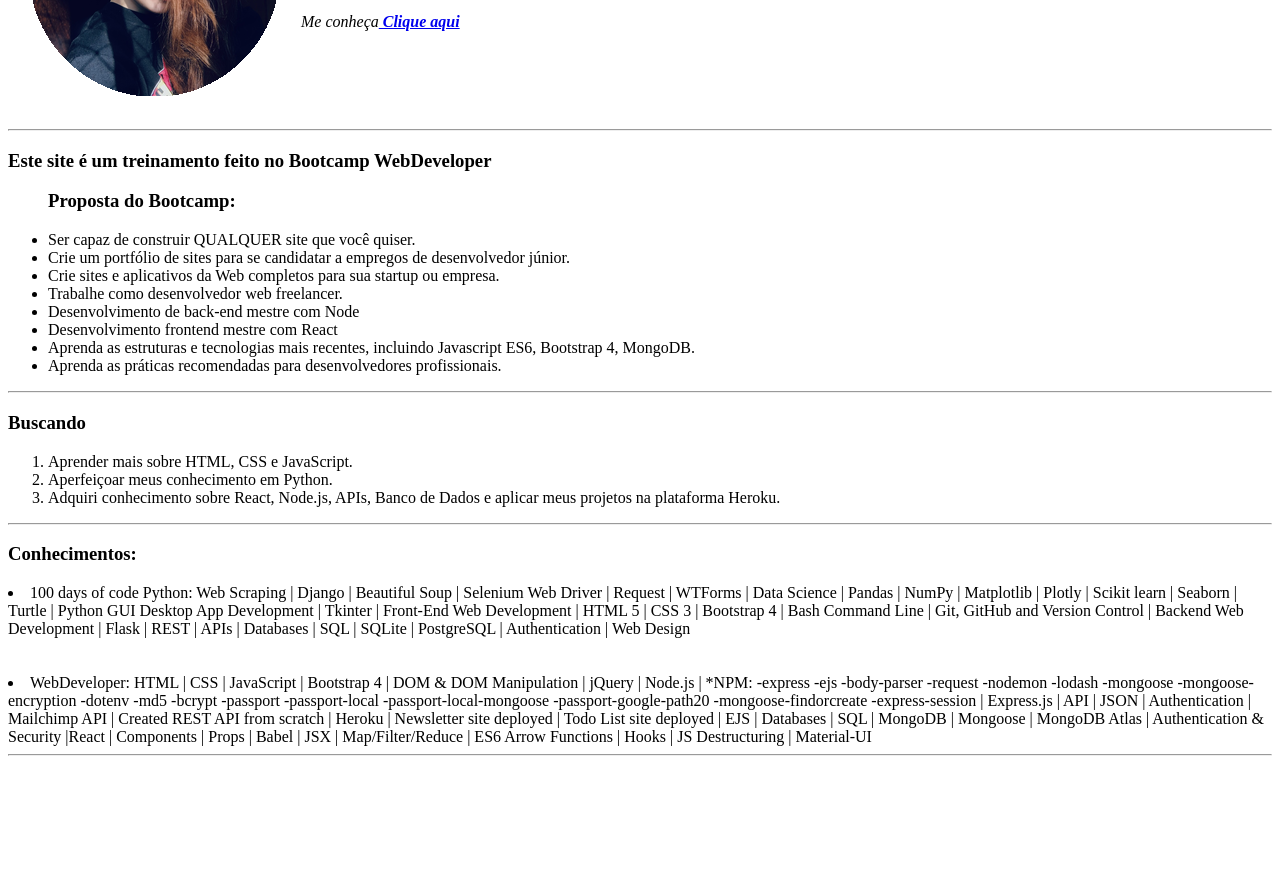
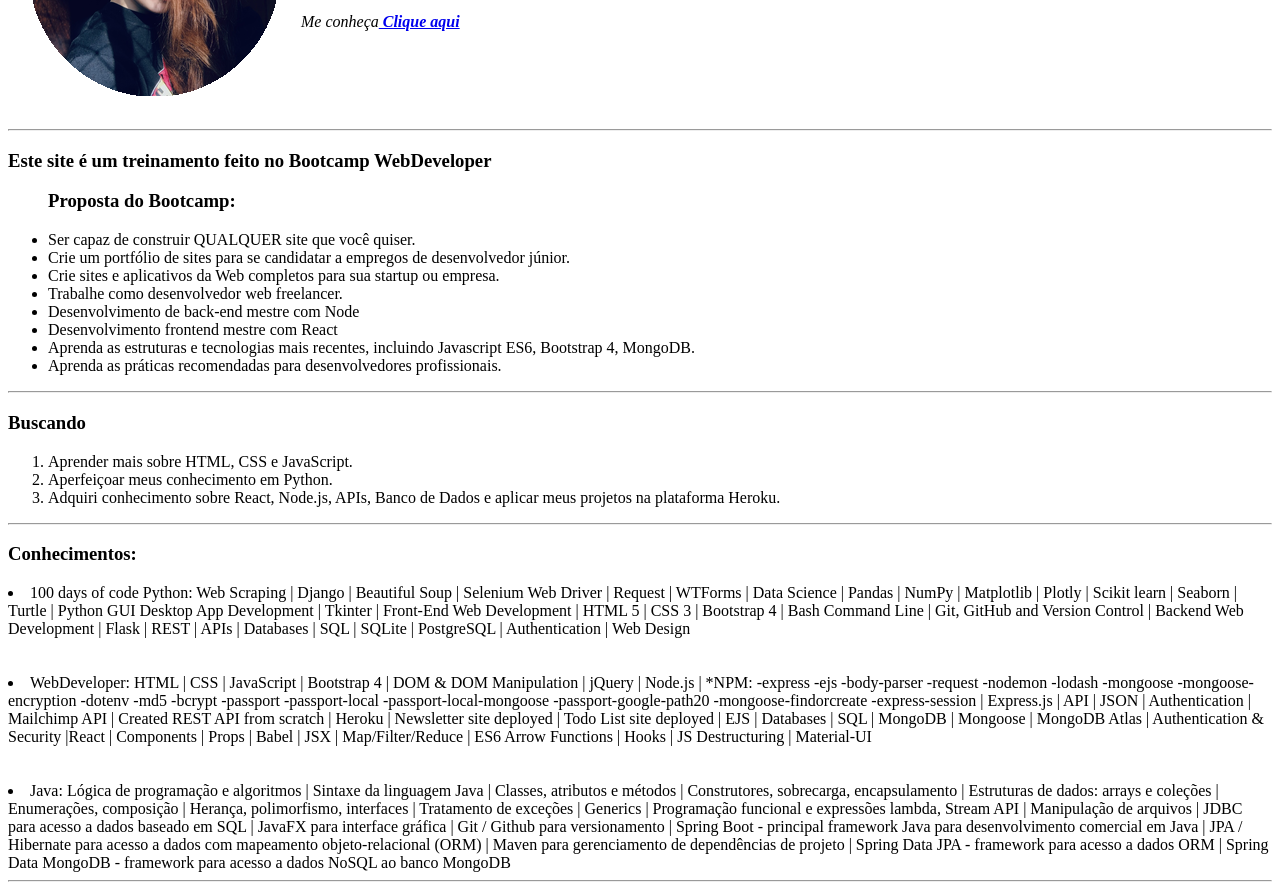
Before and after one commit to ThatianeDeboleto/bootcamp_webdeveloper, a plain HTML site: page html_aprofundamento/index.html in a window 1280 px wide. Shown: the part 183-1073 px from the top of the page. Before the commit the page ends 947 px from the top, so only its background shows below. Drawn offline with Linux system fonts and the light colour scheme.

Commit message:
Update index.html

```diff
--- a/html_aprofundamento/index.html
+++ b/html_aprofundamento/index.html
@@ -44,7 +44,15 @@
   -passport-google-path20 -mongoose-findorcreate -express-session | Express.js | API | JSON | Authentication
 | Mailchimp API | Created REST API from scratch | Heroku | Newsletter site deployed | Todo List site deployed | EJS | Databases
 | SQL | MongoDB | Mongoose | MongoDB Atlas | Authentication & Security |React | Components | Props | Babel | JSX | Map/Filter/Reduce
-  | ES6 Arrow Functions | Hooks | JS Destructuring | Material-UI</li>
+  | ES6 Arrow Functions | Hooks | JS Destructuring | Material-UI</li><br> <br>
+
+<li>Java: Lógica de programação e algoritmos | Sintaxe da linguagem Java | Classes, atributos e métodos
+ | Construtores, sobrecarga, encapsulamento | Estruturas de dados: arrays e coleções  | Enumerações, composição | Herança, polimorfismo, interfaces
+ | Tratamento de exceções | Generics | Programação funcional e expressões lambda, Stream API
+ | Manipulação de arquivos | JDBC para acesso a dados baseado em SQL | JavaFX para interface gráfica
+ | Git / Github para versionamento | Spring Boot - principal framework Java para desenvolvimento comercial em Java
+ | JPA / Hibernate para acesso a dados com mapeamento objeto-relacional (ORM) | Maven para gerenciamento de dependências de projeto
+ | Spring Data JPA - framework para acesso a dados ORM | Spring Data MongoDB - framework para acesso a dados NoSQL ao banco MongoDB</li>
 <hr>
 
 </body>
```
